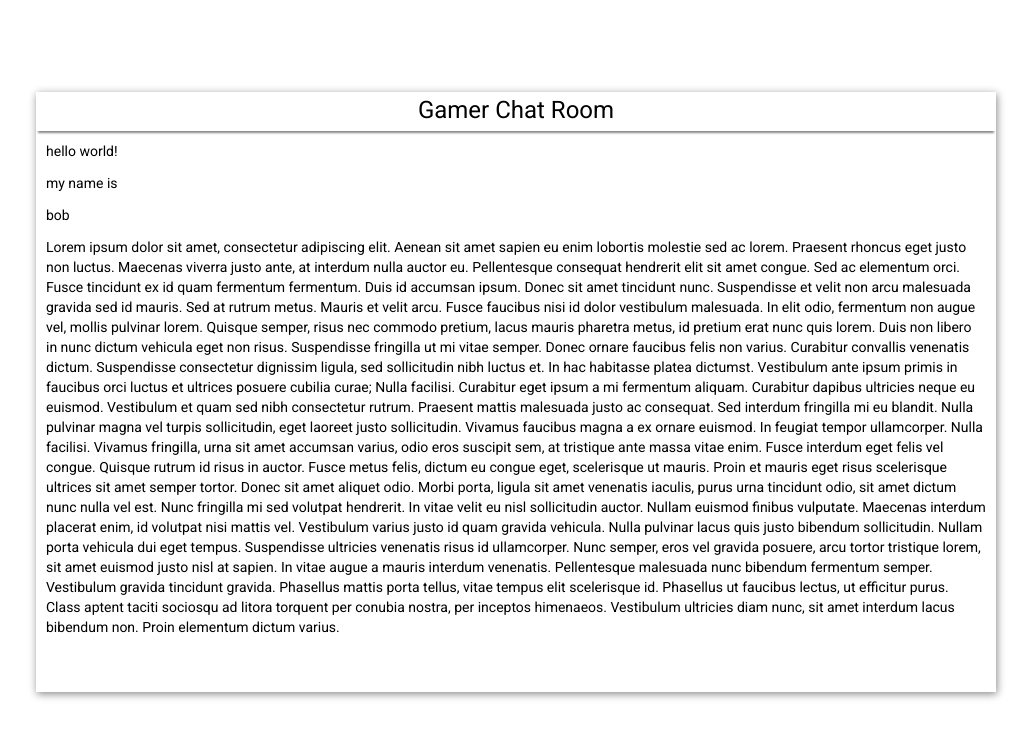
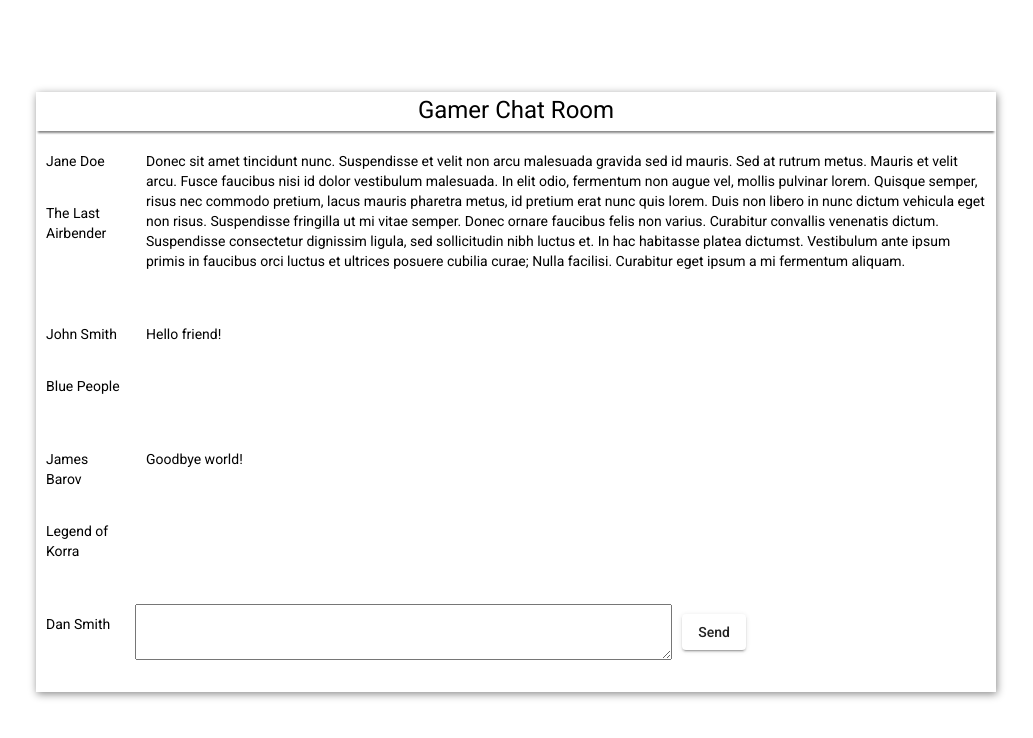
Before and after one commit to leon-chow/AllChat, an Angular app in the folder frontend/AllChat/: page /chat in a window 1280 px wide. Shown: the top 738 px of the page, without its empty margins (104-1137 px from the left). Built offline with nearby package versions, Linux system fonts and the light colour scheme.

Commit message:
Add chatbox message components, add message box for user,

```diff
--- a/frontend/AllChat/src/app/chat/chat.component.html
+++ b/frontend/AllChat/src/app/chat/chat.component.html
@@ -4,23 +4,26 @@
       <h1> Gamer Chat Room </h1>
     </div>
     <div class="chat-box">
-      <div class="message" *ngFor="let message of messages">
-        <p> {{ message }} </p>
+      <div class="message-container" *ngFor="let message of messages">
+        <div class="user-container">
+          <div class="user">
+            <p> {{ message.user }} &nbsp; </p>
+          </div>
+          <div class="avatar">
+            <p> {{ message.avatar }} </p>
+          </div>
+        </div>
+        <div class="message">
+          <p> {{ message.message }} </p>
+        </div>
       </div>
-      <p>
-        Lorem ipsum dolor sit amet, consectetur adipiscing elit. Aenean sit amet sapien eu enim lobortis
-        molestie sed ac lorem. Praesent rhoncus eget justo non luctus. Maecenas viverra justo ante, at interdum nulla auctor eu.
-        Pellentesque consequat hendrerit elit sit amet congue. Sed ac elementum orci. Fusce tincidunt ex id quam fermentum fermentum.
-        Duis id accumsan ipsum.
-        Donec sit amet tincidunt nunc. Suspendisse et velit non arcu malesuada gravida sed id mauris. Sed at rutrum metus. Mauris et velit arcu. Fusce faucibus nisi id dolor vestibulum malesuada. In elit odio, fermentum non augue vel, mollis pulvinar lorem. Quisque semper, risus nec commodo pretium, lacus mauris pharetra metus, id pretium erat nunc quis lorem. Duis non libero in nunc dictum vehicula eget non risus. Suspendisse fringilla ut mi vitae semper. Donec ornare faucibus felis non varius. Curabitur convallis venenatis dictum. Suspendisse consectetur dignissim ligula, sed sollicitudin nibh luctus et. In hac habitasse platea dictumst. Vestibulum ante ipsum primis in faucibus orci luctus et ultrices posuere cubilia curae; Nulla facilisi. Curabitur eget ipsum a mi fermentum aliquam.
-
-Curabitur dapibus ultricies neque eu euismod. Vestibulum et quam sed nibh consectetur rutrum. Praesent mattis malesuada justo ac consequat. Sed interdum fringilla mi eu blandit. Nulla pulvinar magna vel turpis sollicitudin, eget laoreet justo sollicitudin. Vivamus faucibus magna a ex ornare euismod. In feugiat tempor ullamcorper. Nulla facilisi. Vivamus fringilla, urna sit amet accumsan varius, odio eros suscipit sem, at tristique ante massa vitae enim.
-
-Fusce interdum eget felis vel congue. Quisque rutrum id risus in auctor. Fusce metus felis, dictum eu congue eget, scelerisque ut mauris. Proin et mauris eget risus scelerisque ultrices sit amet semper tortor. Donec sit amet aliquet odio. Morbi porta, ligula sit amet venenatis iaculis, purus urna tincidunt odio, sit amet dictum nunc nulla vel est. Nunc fringilla mi sed volutpat hendrerit. In vitae velit eu nisl sollicitudin auctor.
-
-Nullam euismod finibus vulputate. Maecenas interdum placerat enim, id volutpat nisi mattis vel. Vestibulum varius justo id quam gravida vehicula. Nulla pulvinar lacus quis justo bibendum sollicitudin. Nullam porta vehicula dui eget tempus. Suspendisse ultricies venenatis risus id ullamcorper. Nunc semper, eros vel gravida posuere, arcu tortor tristique lorem, sit amet euismod justo nisl at sapien. In vitae augue a mauris interdum venenatis. Pellentesque malesuada nunc bibendum fermentum semper. Vestibulum gravida tincidunt gravida. Phasellus mattis porta tellus, vitae tempus elit scelerisque id. Phasellus ut faucibus lectus, ut efficitur purus. Class aptent taciti sociosqu ad litora torquent per conubia nostra, per inceptos himenaeos. Vestibulum ultricies diam nunc, sit amet interdum lacus bibendum non. Proin elementum dictum varius.
-
-      </p>
+      <div class="input-container">
+        <div class="user">
+          Dan Smith
+        </div>
+        <textarea matInput matTextareaAutosize max-rows="5" maxlength="500" class="message-input"> </textarea>
+        <button mat-raised-button> Send </button>
+      </div>
     </div>
   </div>
 </div>
--- a/frontend/AllChat/src/app/chat/chat.component.scss
+++ b/frontend/AllChat/src/app/chat/chat.component.scss
@@ -33,9 +33,42 @@ h1 {
 }
 
 .chat-box {
+  display: flex;
   padding: 10px;
   height: 90%;
-  align-items: flex-end;
+  width: 100%;
+  align-items: flex-start;
   flex-wrap: wrap;
-  overflow-y: scroll;
+  overflow-y: auto;
 }
+
+.message-container {
+  display: flex;
+  flex-direction: row;
+  width: 100%;
+}
+
+.user, .avatar {
+  width: 5rem;
+  padding: 10px;
+}
+
+.message {
+  width: 100%;
+  padding: 10px;
+}
+
+.input-container{
+  display: flex;
+  flex-direction: row;
+  width: 75%;
+}
+
+.message-input {
+  width: 75%;
+}
+
+.user-container {
+  display: flex;
+  flex-direction: column;
+}
--- a/frontend/AllChat/src/app/chat/chat.component.ts
+++ b/frontend/AllChat/src/app/chat/chat.component.ts
@@ -6,14 +6,27 @@ import { Component, OnInit } from '@angular/core';
   styleUrls: ['./chat.component.scss']
 })
 export class ChatComponent implements OnInit {
-  messages: String[] = [];
+  messages = {};
+
   constructor() { }
 
   ngOnInit(): void {
     this.messages = [
-      "hello world!",
-      "my name is",
-      "bob"
-    ];
+      {
+        "message": "Donec sit amet tincidunt nunc. Suspendisse et velit non arcu malesuada gravida sed id mauris. Sed at rutrum metus. Mauris et velit arcu. Fusce faucibus nisi id dolor vestibulum malesuada. In elit odio, fermentum non augue vel, mollis pulvinar lorem. Quisque semper, risus nec commodo pretium, lacus mauris pharetra metus, id pretium erat nunc quis lorem. Duis non libero in nunc dictum vehicula eget non risus. Suspendisse fringilla ut mi vitae semper. Donec ornare faucibus felis non varius. Curabitur convallis venenatis dictum. Suspendisse consectetur dignissim ligula, sed sollicitudin nibh luctus et. In hac habitasse platea dictumst. Vestibulum ante ipsum primis in faucibus orci luctus et ultrices posuere cubilia curae; Nulla facilisi. Curabitur eget ipsum a mi fermentum aliquam.",
+        "user": "Jane Doe",
+        "avatar": "The Last Airbender"
+      },
+      {
+        "message": "Hello friend!",
+        "user": "John Smith",
+        "avatar": "Blue People",
+      },
+      {
+        "message": "Goodbye world!",
+        "user": "James Barov",
+        "avatar": "Legend of Korra"
+      }
+    ]
   }
 }
--- a/frontend/AllChat/src/app/globals.scss
+++ b/frontend/AllChat/src/app/globals.scss
@@ -4,3 +4,7 @@ $main-font: cursive;
 h1 {
   text-align: $main-h1-align;
 }
+
+button {
+  margin: 10px;
+}
```
